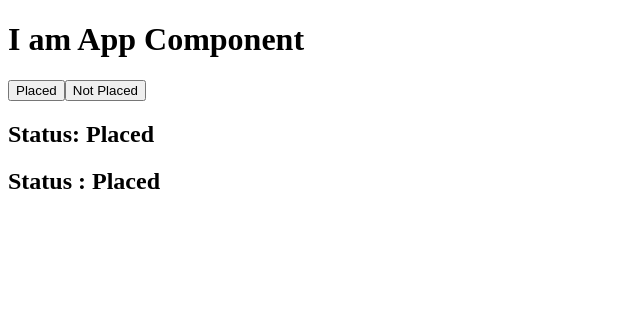
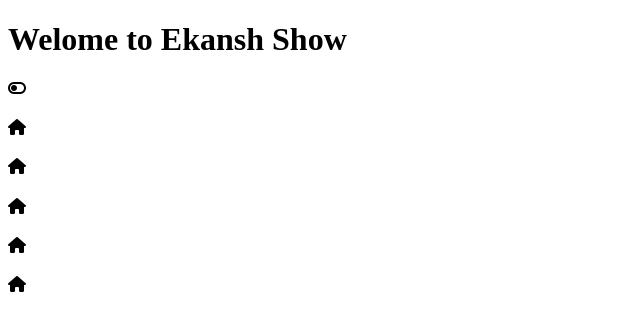
Before and after one commit to pbobby47/WEB_TECH_JDL-JFFWBD-A10, a React (Vite) app in the folder React JS/react-vite-app/: page / in a window 1280 px wide. Shown: the top 330 px of the page, without its empty margins (0-640 px from the left). Built offline with nearby package versions, Linux system fonts and the light colour scheme.

Commit message:
Conditional Rendering

```diff
--- a/React JS/react-vite-app/index.html
+++ b/React JS/react-vite-app/index.html
@@ -4,6 +4,7 @@
     <meta charset="UTF-8" />
     <link rel="icon" type="image/svg+xml" href="/vite.svg" />
     <meta name="viewport" content="width=device-width, initial-scale=1.0" />
+    <link rel="stylesheet" href="https://cdnjs.cloudflare.com/ajax/libs/font-awesome/6.7.2/css/all.min.css" integrity="sha512-Evv84Mr4kqVGRNSgIGL/F/aIDqQb7xQ2vcrdIwxfjThSH8CSR7PBEakCr51Ck+w+/U6swU2Im1vVX0SVk9ABhg==" crossorigin="anonymous" referrerpolicy="no-referrer" />
     <title>Vite + React</title>
   </head>
   <body>
--- a/React JS/react-vite-app/src/App.jsx
+++ b/React JS/react-vite-app/src/App.jsx
@@ -1477,7 +1477,7 @@ export default App;
 */
 
 // ? =========== Logical AND Operator =========
-
+/*
 import React, { useState } from "react";
 
 const App = () => {
@@ -1496,3 +1496,92 @@ const App = () => {
 };
 
 export default App;
+*/
+
+// ? Example 1:
+/*
+import React from "react";
+
+const App = () => {
+  let students = [
+    { sname: "Ekansh", isPlaced: false },
+    { sname: "Amit", isPlaced: true },
+    { sname: "Shivani", isPlaced: true },
+    { sname: "Mihir", isPlaced: true },
+    { sname: "Megha", isPlaced: true },
+    { sname: "Prabal", isPlaced: false },
+    { sname: "Deepak", isPlaced: true },
+    { sname: "Keshav", isPlaced: false },
+    { sname: "Kanishka", isPlaced: true },
+  ];
+
+  return (
+    <>
+      <h1>Students Details</h1>
+      {students.map((val, ind) => {
+        console.log(val, ind);
+
+        return (
+          <p>
+            {val.sname} {val.isPlaced ? "✅" : "✖️"}
+          </p>
+        );
+      })}
+    </>
+  );
+};
+
+export default App;
+*/
+// ? Example 2:
+import React from "react";
+import { useState } from "react";
+
+const App = () => {
+  let [toggle, setToggle] = useState(false);
+
+  return (
+    <>
+      <h1>Welome to Ekansh Show</h1>
+
+      <article>
+        {toggle ? (
+          <i
+            className="fa-solid fa-toggle-on"
+            onClick={() => setToggle(false)}
+          ></i>
+        ) : (
+          <i
+            className="fa-solid fa-toggle-off"
+            onClick={() => setToggle(true)}
+          ></i>
+        )}
+      </article>
+
+      <aside>
+        <h4>
+          <i class="fa-solid fa-house"></i>
+          {toggle && <span>Home</span>}
+        </h4>
+        <h4>
+          <i class="fa-solid fa-house"></i>
+          {toggle ? <span>Home</span> : ""}
+        </h4>
+        <h4>
+          <i class="fa-solid fa-house"></i>
+          {toggle ? <span>Home</span> : ""}
+        </h4>
+        <h4>
+          <i class="fa-solid fa-house"></i>
+          {toggle ? <span>Home</span> : ""}
+        </h4>
+        <h4>
+          <i class="fa-solid fa-house"></i>
+          {toggle ? <span>Home</span> : ""}
+        </h4>
+      </aside>
+    </>
+  );
+};
+
+export default App;
```
